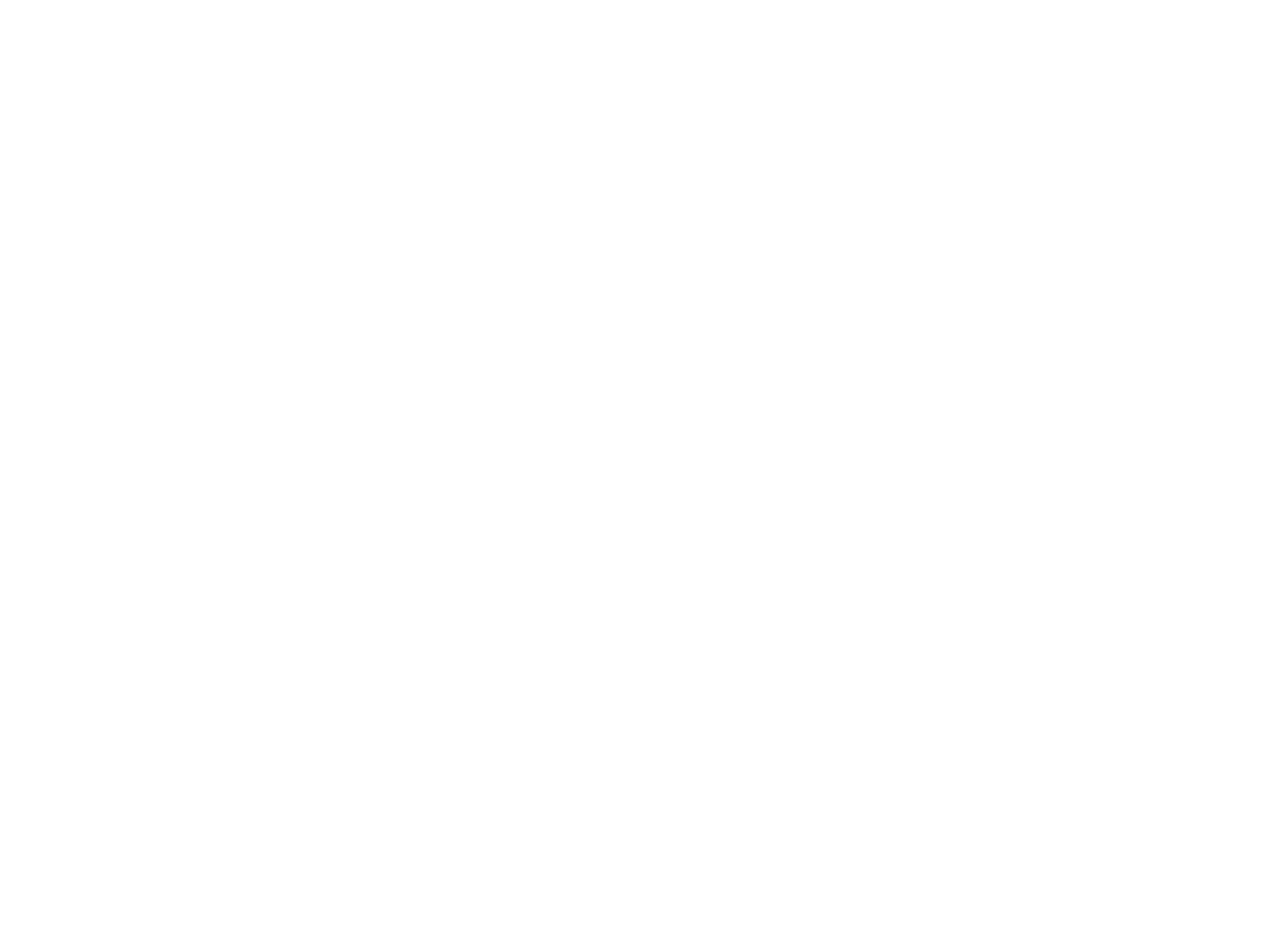
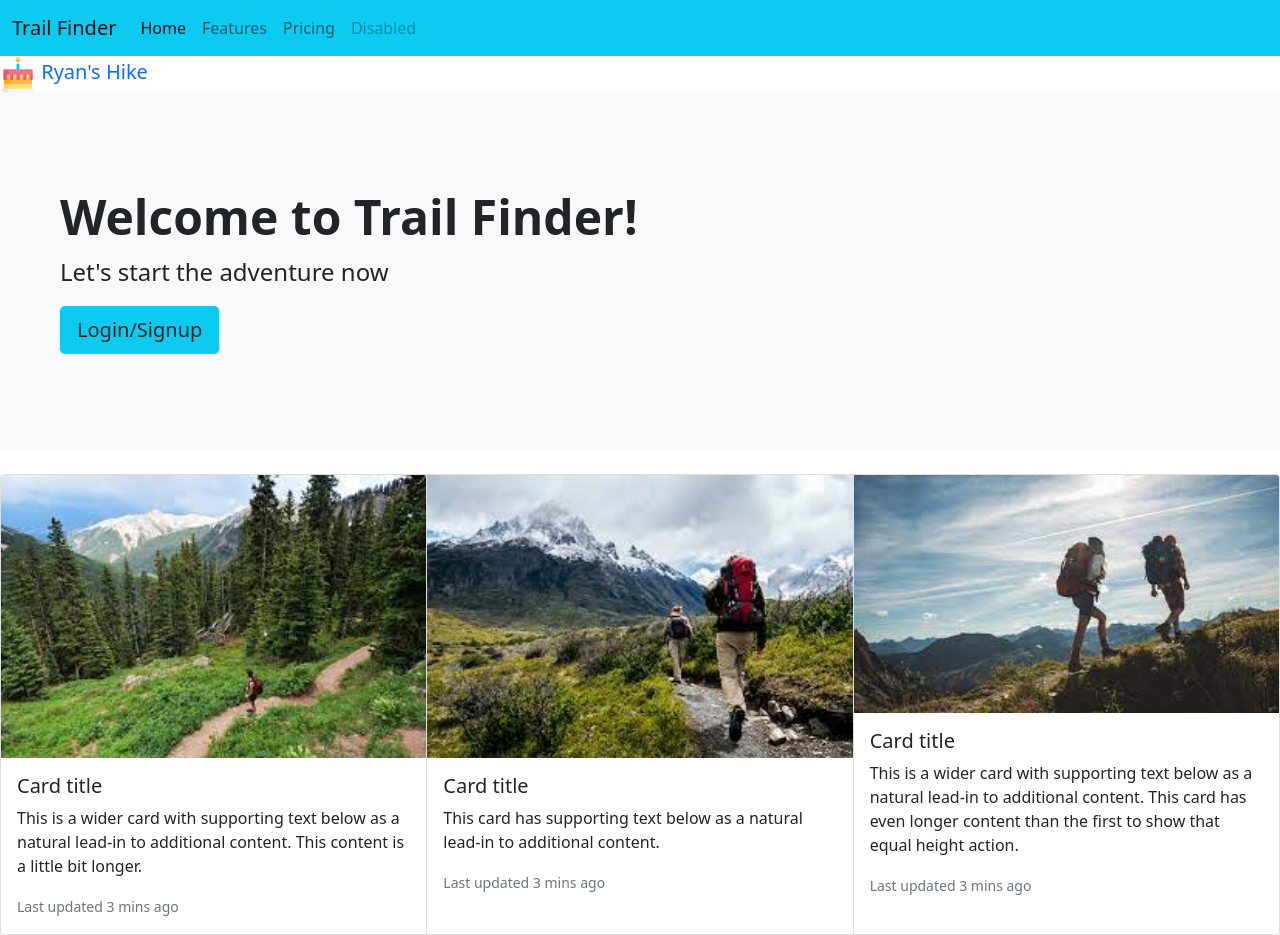
Before and after one commit to RyanChau225/demo05_Chau_Ryan, a plain HTML site: page index.html in a window 1280 px wide. Before the commit the page ends 800 px from the top, so only its background shows below. Drawn offline with nearby package versions, Linux system fonts and the light colour scheme.

Commit message:
added hero/jumbotron

```diff
--- a/index.html
+++ b/index.html
@@ -8,6 +8,7 @@
     <!-- Required meta tags -->
     <meta charset="utf-8">
     <meta name="viewport" content="width=device-width, initial-scale=1">
+    <link href="https://cdn.jsdelivr.net/npm/bootstrap@5.1.3/dist/css/bootstrap.min.css" rel="stylesheet" integrity="sha384-1BmE4kWBq78iYhFldvKuhfTAU6auU8tT94WrHftjDbrCEXSU1oBoqyl2QvZ6jIW3" crossorigin="anonymous">
 
     <!-- Bootstrap Library CSS CDN go here -->
     <!-- Boostrap Library JS CDN  go here -->
@@ -23,7 +24,67 @@
 </head>
 
 <body>
-
+  <nav class="navbar navbar-expand-lg navbar-light bg-info">
+    <div class="container-fluid">
+      <a class="navbar-brand" href="#">Trail Finder</a>
+      <button class="navbar-toggler" type="button" data-bs-toggle="collapse" data-bs-target="#navbarNav" aria-controls="navbarNav" aria-expanded="false" aria-label="Toggle navigation">
+        <span class="navbar-toggler-icon"></span>
+      </button>
+      <div class="collapse navbar-collapse" id="navbarNav">
+        <ul class="navbar-nav">
+          <li class="nav-item">
+            <a class="nav-link active" aria-current="page" href="#">Home</a>
+          </li>
+          <li class="nav-item">
+            <a class="nav-link" href="#">Features</a>
+          </li>
+          <li class="nav-item">
+            <a class="nav-link" href="#">Pricing</a>
+          </li>
+          <li class="nav-item">
+            <a class="nav-link disabled">Disabled</a>
+          </li>
+        </ul>
+      </div>
+    </div>
+  </nav>
+  <a class="navbar-brand" href="#">
+    <img src="./images/cake.png" height="36">
+    Ryan's Hike
+</a>
+<div class="p-5 mb-4 bg-light rounded-3">
+  <div class="container-fluid py-5">
+    <h1 class="display-5 fw-bold">Welcome to Trail Finder!</h1>
+    <p class="col-md-8 fs-4">Let's start the adventure now</p>
+    <button class="btn bg-info btn-lg" type="button">Login/Signup</button>
+  </div>
+</div>
+<div class="card-group">
+  <div class="card">
+    <img src="./images/hike1.jpg" class="card-img-top" alt="...">
+    <div class="card-body">
+      <h5 class="card-title">Card title</h5>
+      <p class="card-text">This is a wider card with supporting text below as a natural lead-in to additional content. This content is a little bit longer.</p>
+      <p class="card-text"><small class="text-muted">Last updated 3 mins ago</small></p>
+    </div>
+  </div>
+  <div class="card">
+    <img src="./images/hike2.jpg" class="card-img-top" alt="...">
+    <div class="card-body">
+      <h5 class="card-title">Card title</h5>
+      <p class="card-text">This card has supporting text below as a natural lead-in to additional content.</p>
+      <p class="card-text"><small class="text-muted">Last updated 3 mins ago</small></p>
+    </div>
+  </div>
+  <div class="card">
+    <img src="./images/hike3.jpg" class="card-img-top" alt="...">
+    <div class="card-body">
+      <h5 class="card-title">Card title</h5>
+      <p class="card-text">This is a wider card with supporting text below as a natural lead-in to additional content. This card has even longer content than the first to show that equal height action.</p>
+      <p class="card-text"><small class="text-muted">Last updated 3 mins ago</small></p>
+    </div>
+  </div>
+</div>
     <!------------------------------>
     <!-- Your HTML Layout go here -->
     <!------------------------------>
@@ -36,7 +97,7 @@
 
     <!-- Link to scripts of your own -->
     <!-- <script src="./scripts/script.js"></script> -->
-
+    <script src="https://cdn.jsdelivr.net/npm/bootstrap@5.1.3/dist/js/bootstrap.bundle.min.js" integrity="sha384-ka7Sk0Gln4gmtz2MlQnikT1wXgYsOg+OMhuP+IlRH9sENBO0LRn5q+8nbTov4+1p" crossorigin="anonymous"></script>
 </body>
 
 </html>
```
Also changed, not shown: images/cake.png (added), images/hike1.jpg (added), images/hike2.jpg (added), images/hike3.jpg (added).
